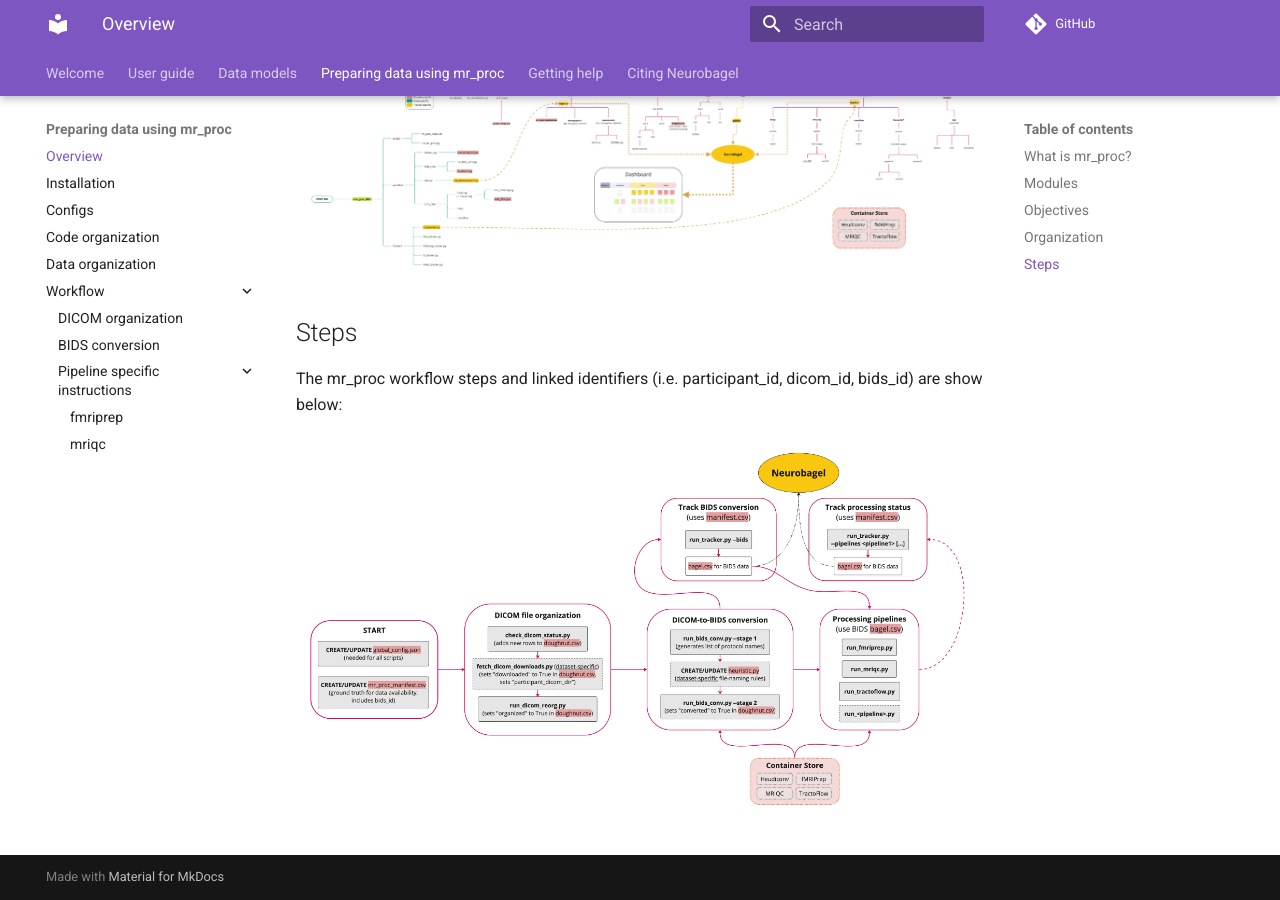
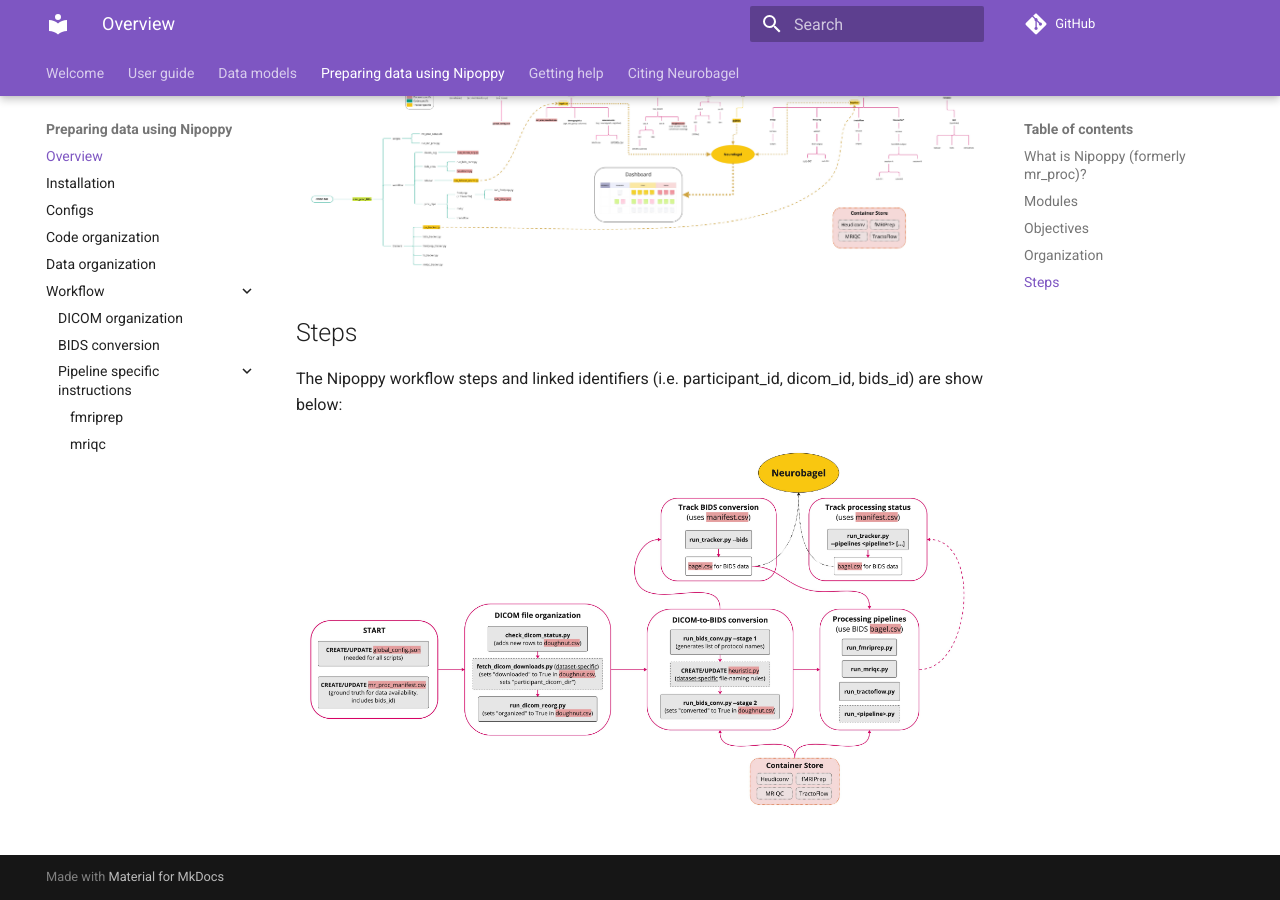
Before and after one commit to neurobagel/documentation, an MkDocs documentation site: the page built from docs/nipoppy/overview.md, in a window 1280 px wide and 900 px high, scrolled down 1115 px. Built offline with MkDocs 1.6.1 and Material for MkDocs 9.7.7, drawn with Linux system fonts in a browser that asks for light colours; comment, search, counter and statistics services are not loaded; some of the changed text lies outside the part shown.

Commit message:
[MAINT] Rename mr_proc to nipoppy in docs layout + overview (#48)
* rename mr_proc to nipoppy in docs layout

* rename mr_proc to nipoppy on overview page

```diff
--- a/docs/mr_proc/overview.md
+++ b/docs/nipoppy/overview.md
@@ -1,9 +1,9 @@
-## What is mr_proc?
+## What is Nipoppy (formerly mr_proc)?
 *Process long and prosper*
 
 ---
 
-mr_proc is a workflow manager for:
+Nipoppy is a workflow manager for:
 
 1. MRI and tabular data curation
 2. Standardized processing
@@ -34,6 +34,6 @@
 
 
 ## Steps
-The mr_proc workflow steps and linked identifiers (i.e. participant_id, dicom_id, bids_id) are show below:
+The Nipoppy workflow steps and linked identifiers (i.e. participant_id, dicom_id, bids_id) are show below:
 
 ![mr_proc_steps](../imgs/steps.jpg)
--- a/mkdocs.yml
+++ b/mkdocs.yml
@@ -30,18 +30,18 @@
     - Augmented BIDS data dictionaries: "dictionaries.md"
     - Data files for Neurobagel graphs: "graph_data.md"
     - Naming conventions for terms: "term_naming_standards.md"
-  - Preparing data using mr_proc:
-    - Overview: "mr_proc/overview.md"
-    - Installation: "mr_proc/installation.md"
-    - Configs: "mr_proc/configs.md"
-    - "Code organization": "mr_proc/code_org.md"
-    - "Data organization": "mr_proc/data_org.md"
+  - Preparing data using Nipoppy:
+    - Overview: "nipoppy/overview.md"
+    - Installation: "nipoppy/installation.md"
+    - Configs: "nipoppy/configs.md"
+    - "Code organization": "nipoppy/code_org.md"
+    - "Data organization": "nipoppy/data_org.md"
     - Workflow:
-      - "DICOM organization": "mr_proc/workflow/dicom_org.md"
-      - "BIDS conversion": "mr_proc/workflow/bids_conv.md"
+      - "DICOM organization": "nipoppy/workflow/dicom_org.md"
+      - "BIDS conversion": "nipoppy/workflow/bids_conv.md"
       - Pipeline specific instructions:
-        - fmriprep: "mr_proc/workflow/proc_pipe/fmriprep.md"
-        - mriqc: "mr_proc/workflow/proc_pipe/mriqc.md"
+        - fmriprep: "nipoppy/workflow/proc_pipe/fmriprep.md"
+        - mriqc: "nipoppy/workflow/proc_pipe/mriqc.md"
   - Getting help: "getting_help.md"
   - Citing Neurobagel: "cite.md"
 
```
Also changed, not shown: docs/nipoppy/code_org.md (renamed from docs/mr_proc/code_org.md), docs/nipoppy/configs.md (renamed from docs/mr_proc/configs.md), docs/nipoppy/data_org.md (renamed from docs/mr_proc/data_org.md), docs/nipoppy/installation.md (renamed from docs/mr_proc/installation.md), docs/nipoppy/workflow/bids_conv.md (renamed from docs/mr_proc/workflow/bids_conv.md), docs/nipoppy/workflow/dicom_org.md (renamed from docs/mr_proc/workflow/dicom_org.md), docs/nipoppy/workflow/proc_pipe/fmriprep.md (renamed from docs/mr_proc/workflow/proc_pipe/fmriprep.md), docs/nipoppy/workflow/proc_pipe/mriqc.md (renamed from docs/mr_proc/workflow/proc_pipe/mriqc.md).
